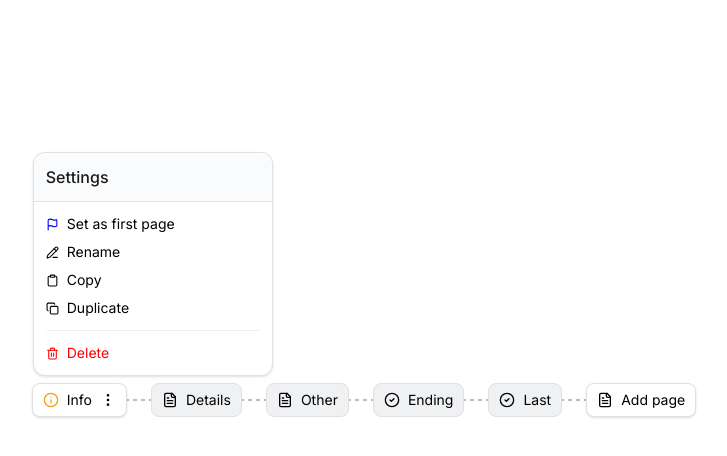
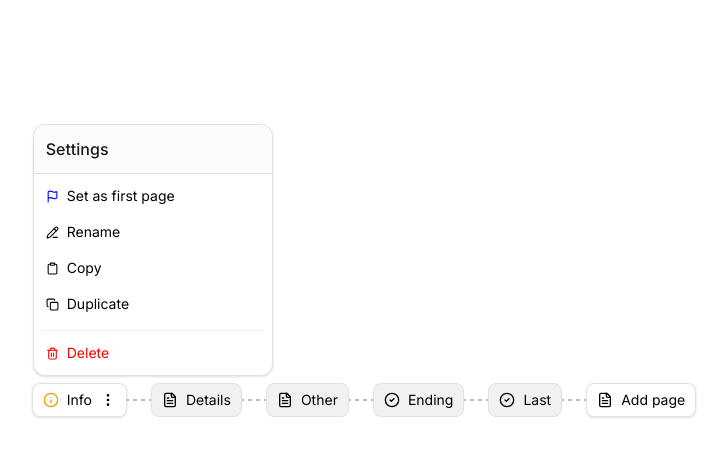
Before and after one commit to faradzh/fillout-page-navigation, a Next.js app: page / in a window 1280 px wide. Both pictures are taken after a click on the button "Open context menu". Shown: the top 456 px of the page, without its empty margins (271-998 px from the left). Built offline with nearby package versions, Linux system fonts and the light colour scheme.

Commit message:
chore: some UI polish

```diff
--- a/app/components/ContextMenu.tsx
+++ b/app/components/ContextMenu.tsx
@@ -22,7 +22,7 @@ export default forwardRef<HTMLDivElement, Props>(function ContextMenu(
       <div className="bg-[#FAFBFC] rounded-t-xl p-3 border-b-[0.5px] border-b-secondary">
         <h2 className="text-[#1A1A1A] font-medium text-base">Settings</h2>
       </div>
-      <ul className="p-3 text-lg space-y-2">
+      <ul className="p-2 text-lg space-y-2">
         <ContextMenuItem
           icon={Flag}
           iconColor="blue"
@@ -31,7 +31,7 @@ export default forwardRef<HTMLDivElement, Props>(function ContextMenu(
         <ContextMenuItem icon={PencilLine} text="Rename" />
         <ContextMenuItem icon={Clipboard} text="Copy" />
         <ContextMenuItem icon={Copy} text="Duplicate" />
-        <hr className="my-3 border-t transform scale-y-[0.5] origin-top border-secondary" />
+        <hr className="mt-3 mb-2 border-t transform scale-y-[0.5] origin-top border-secondary" />
         <ContextMenuItem
           icon={Trash2}
           iconColor="red"
--- a/app/components/ContextMenuItem.tsx
+++ b/app/components/ContextMenuItem.tsx
@@ -11,7 +11,7 @@ function ContextMenuItem({ icon, iconColor, text, textColor, onClick }: Props) {
   return (
     <li
       onClick={onClick}
-      className="flex gap-2 items-center focus:outline-none focus-visible:shadow-sm focus-visible:ring-[0.5px] focus-visible:ring-[#2F72E2] focus-visible:ring-offset-0 focus-visible:rounded-sm"
+      className="flex gap-2 p-1 items-center focus:outline-none focus-visible:shadow-sm focus-visible:ring-[0.5px] focus-visible:ring-[#2F72E2] hover:bg-default-hover hover:rounded-sm focus-visible:ring-offset-0 focus-visible:rounded-sm"
       tabIndex={0}
     >
       <span style={{ color: iconColor }}>
```
